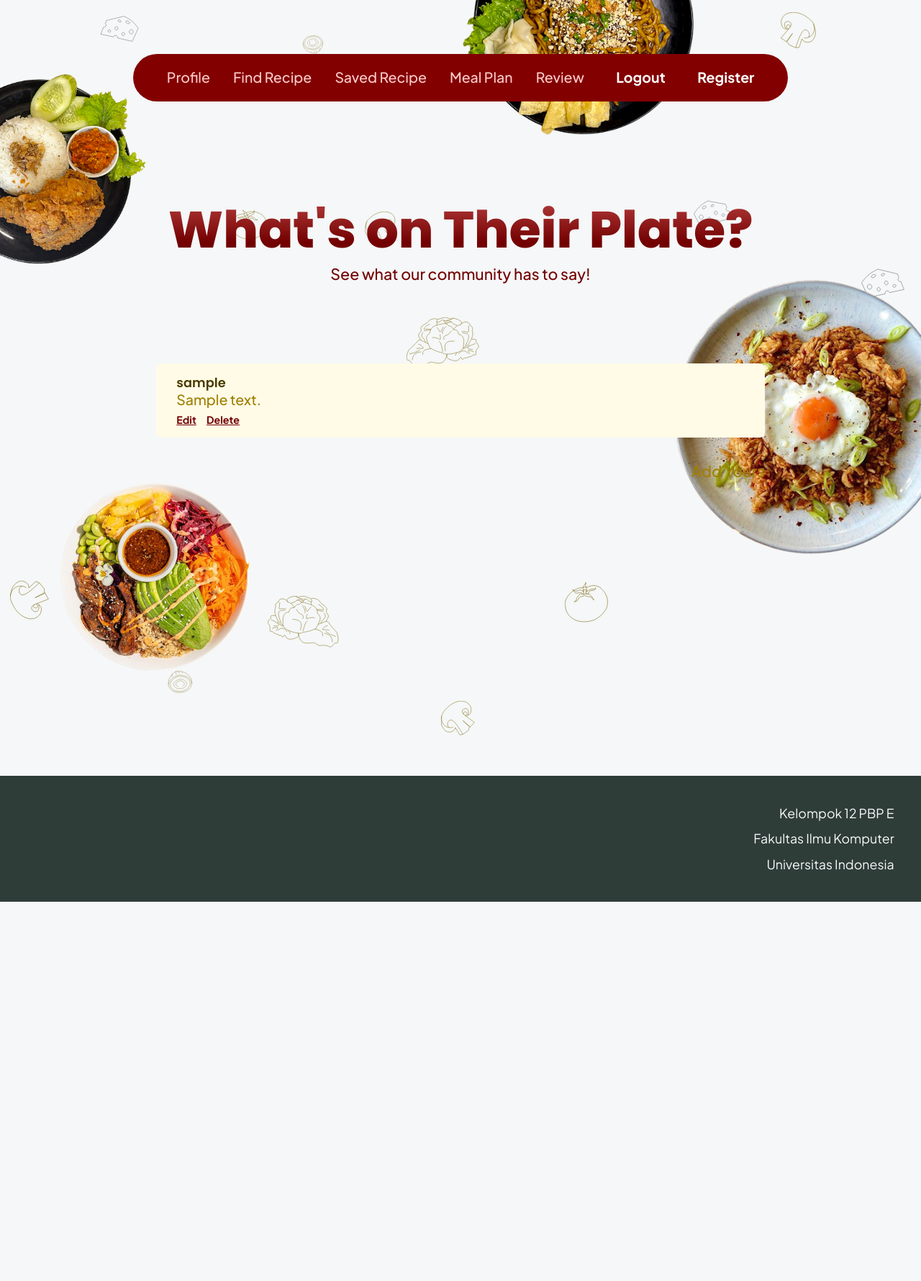
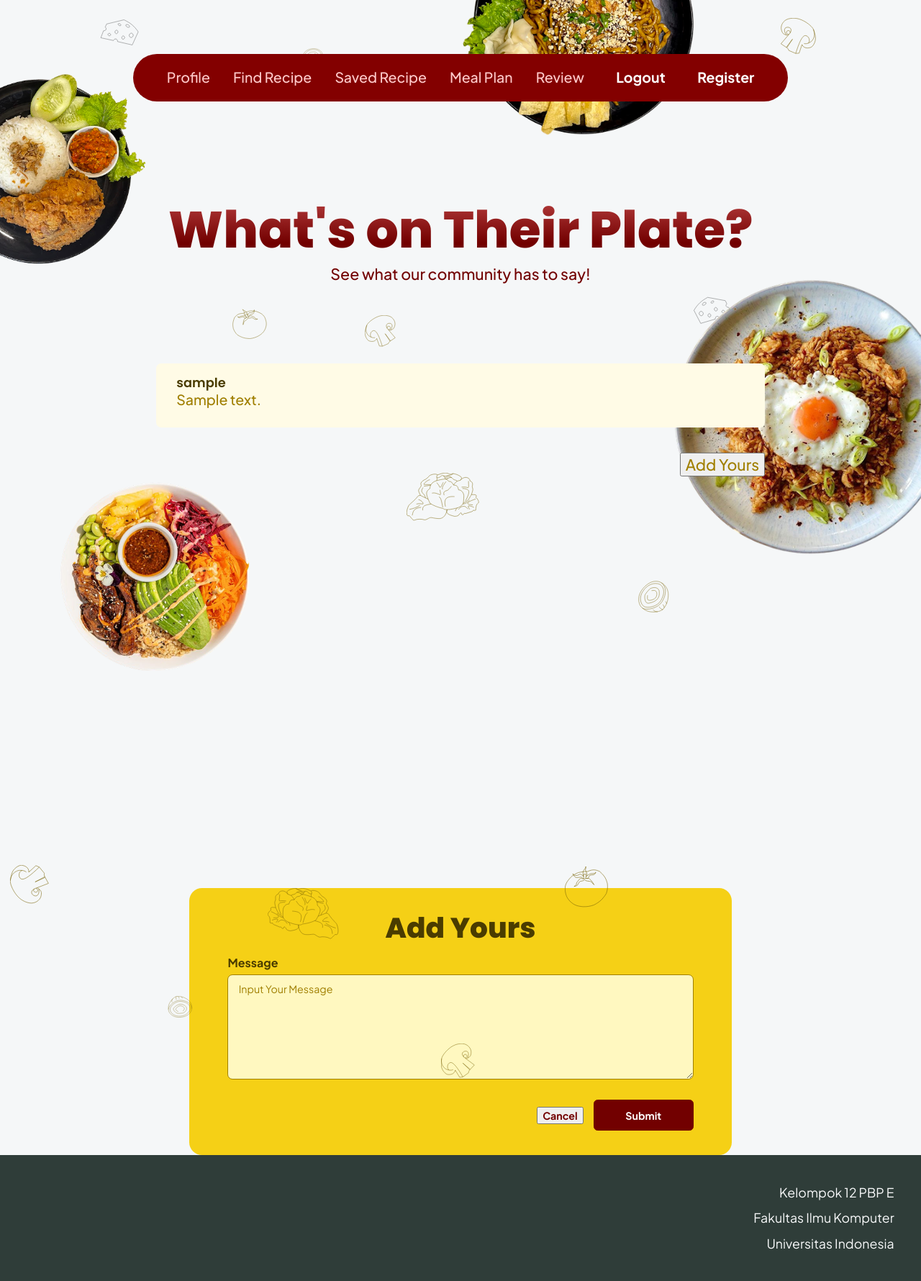
Before and after one commit to pbp-kelompok-e12/FillMyDish, a Django app: template templates/review_list.html in a window 1280 px wide. Shown: the whole page at 72% size. Before the commit the page ends 1253 px from the top, so only its background shows below. Run offline with Django 5.2, Linux system fonts and the light colour scheme; a user stored in the database is signed in; tables that the repository leaves empty hold one stand-in row (values such as "Sample post"); the template is opened without the code that fills it: values that come from a table or form of the project are taken from there, most other values are stand-ins (such as "Sample title", 1, 10 or a date in 2020); one stand-in notice (Sample message) is shown; some libraries are stand-ins or nearby versions.

Commit message:
feat: implemented ajax;  added create_review_ajax and get_reviews_ajax in views.py, created update_review.html

```diff
--- a/review/urls.py
+++ b/review/urls.py
@@ -5,7 +5,8 @@ app_name = 'review'
 
 urlpatterns = [
     path('', views.review_list, name='list'),
-    path('add/', views.review_add, name='add'),
-    path('<int:pk>/edit/', views.review_edit, name='edit'),
-    path('<int:pk>/delete/', views.review_delete, name='delete'),
+    path("json/", views.get_reviews_json, name="json"),
+    path('create-ajax/', views.create_review_ajax, name='create_ajax'),
+    path('<int:pk>/update/', views.update_review, name='update'),
+    path('<int:pk>/delete/', views.delete_review, name='delete'),
 ]
--- a/review/views.py
+++ b/review/views.py
@@ -1,5 +1,6 @@
+from django.contrib import messages
 from django.shortcuts import render
-from django.http import HttpResponse
+from django.http import HttpResponse, JsonResponse
 from django.contrib.auth.decorators import login_required
 from django.shortcuts import get_object_or_404, redirect, render
 from django.views.decorators.http import require_POST
@@ -9,38 +10,66 @@ from .models import Review
 
 # Create your views here.
 def review_list(request):
+    context = {
+        "form":ReviewForm(),
+    }
+
+    return render(request, "review_list.html", context)
+
+def get_reviews_json(request):
     reviews = Review.objects.filter(is_visible=True).select_related('user')
-    return render(request, 'review_list.html', {'reviews': reviews})
+
+    data = []
+
+    for review in reviews:
+        data.append({
+            "pk":str(review.pk),
+            "fields":{
+                "user":review.user.username,
+                "message":review.message,
+                "created_at":review.created_at,
+                "updated_at":review.updated_at,
+            },
+        })
+    return JsonResponse(data, safe=False)
+
+@require_POST
+def create_review_ajax(request):
+    if not request.user.is_authenticated:
+        return JsonResponse({"message":"Silakan login terlebih dahulu"}, status=401)
+
+    form = ReviewForm(request.POST)
+    if form.is_valid():
+        review = form.save(commit = False)
+        review.user = request.user
+        review.save
+        return JsonResponse(
+            {"message":"Review berhasil ditambahkan.",
+             "pk":str(review.pk)}, status = 201
+        )
+    return JsonResponse({"errors":form.errors.get_json_data()}, status=400)
 
 @login_required
-def review_add(request):
-    if request.method == 'POST':
-        form = ReviewForm(request.POST)
-        if form.is_valid():
-            review = form.save(commit=False)
-            review.user = request.user
-            review.save()
-            return redirect('review:list')
-    else:
-        form = ReviewForm()
-    return render(request, 'review_form.html', {'form':form})
-
-@login_required
-def review_edit(request, pk):
+def update_review(request, pk):
     review = get_object_or_404(Review, pk=pk, user=request.user)
     if request.method == "POST":
         form = ReviewForm(request.POST, instance=review)
         if form.is_valid():
             form.save()
+            messages.success(request, "Review berhasil diperbarui!")
             return redirect('review:list')
     else:
         form = ReviewForm(instance=review)
 
-    return render(request, 'review_form.html', {'form':form})
+    return render(request, 'update_review.html', {'form':form})
 
 @login_required
 @require_POST
-def review_delete(request,pk):
+def delete_review(request,pk):
     review = get_object_or_404(Review, pk=pk, user=request.user)
-    review.delete()
+
+    if request.method == "POST":
+        review.delete()
+        messages.success(request, "Review berhasil dihapus!")
+
     return redirect("review:list")
--- a/templates/review_list.html
+++ b/templates/review_list.html
@@ -10,30 +10,164 @@
     </header>
 
     <section class="review-body">
-        <a class="review-add" href="{% url 'review:add' %}">Add Yours</a>
-
-        <div class="review-list">
-            {% for review in reviews %}
-            <article class="review-card">
-                <h3 class="review-card__name">{{ review.user.username }}</h3>
-                <p class="review-card__message">{{ review.message|linebreaksbr }}</p>
-
-                {% if review.user == user %}
-                <div class="review-card__actions">
-                    <a href="{% url 'review:edit' review.pk %}">Edit</a>
-                    <form method="post" action="{% url 'review:delete' review.pk %}">
-                        {% csrf_token %}
-                        <button type="submit">Delete</button>
-                    </form>
-                </div>
-                {% endif %}
-            </article>
-            {% empty %}
-            <article class="review-card">
-                <p class="review-card__message">Belum ada review. Jadilah yang pertama!</p>
-            </article>
-            {% endfor %}
-        </div>
+        <button type="button" class="review-add" id="add-btn">Add Yours</button>
+        <div class="review-list" id="review-list"></div>
     </section>
 </div>
+
+<!-- Modal: hanya untuk menambah review -->
+<div class="review-modal" id="modal">
+    <form class="review-form" id="review-form">
+        {% csrf_token %}
+        <h2 class="review-form__title">Add Yours</h2>
+
+        <div class="review-form__field">
+            <label for="{{ form.message.id_for_label }}">Message</label>
+            {{ form.message }}
+            <p class="review-form__error" id="form-error"></p>
+        </div>
+
+        <div class="review-form__actions">
+            <button type="button" class="review-form__cancel" id="cancel-btn">Cancel</button>
+            <button type="submit" class="review-form__submit">Submit</button>
+        </div>
+    </form>
+</div>
+
+<script>
+    const list = document.getElementById('review-list');
+    const modal = document.getElementById('modal');
+    const form = document.getElementById('review-form');
+    const textarea = form.querySelector('textarea');
+    const errorEl = document.getElementById('form-error');
+    const csrf = form.querySelector('[name=csrfmiddlewaretoken]').value;
+
+    const isLoggedIn = {{ user.is_authenticated|yesno:"true,false" }};
+    const loginUrl = "{{ login_url }}";
+    const updateUrl = (id) => "{% url 'review:update' 0 %}".replace('/0/', `/${id}/`);
+    const deleteUrl = (id) => "{% url 'review:delete' 0 %}".replace('/0/', `/${id}/`);
+
+    function showToast(text, isError = false) {
+        const toast = document.createElement('div');
+        toast.className = 'review-toast' + (isError ? ' review-toast--error' : '');
+        toast.textContent = text;
+        document.body.append(toast);
+        setTimeout(() => toast.remove(), 3000);
+    }
+
+    // textContent (bukan innerHTML) supaya aman dari XSS
+    function makeCard(review) {
+        const card = document.createElement('article');
+        card.className = 'review-card';
+
+        const name = document.createElement('h3');
+        name.className = 'review-card__name';
+        name.textContent = review.fields.user;
+
+        const message = document.createElement('p');
+        message.className = 'review-card__message';
+        message.textContent = review.fields.message;
+
+        card.append(name, message);
+
+        if (review.fields.is_owner) {
+            const actions = document.createElement('div');
+            actions.className = 'review-card__actions';
+
+            // Edit: link ke halaman update
+            const editLink = document.createElement('a');
+            editLink.href = updateUrl(review.pk);
+            editLink.textContent = 'Edit';
+
+            // Delete: form POST biasa (redirect), sama seperti di portofolio
+            const deleteForm = document.createElement('form');
+            deleteForm.method = 'post';
+            deleteForm.action = deleteUrl(review.pk);
+
+            const token = document.createElement('input');
+            token.type = 'hidden';
+            token.name = 'csrfmiddlewaretoken';
+            token.value = csrf;
+
+            const deleteBtn = document.createElement('button');
+            deleteBtn.type = 'submit';
+            deleteBtn.textContent = 'Delete';
+
+            deleteForm.append(token, deleteBtn);
+            deleteForm.addEventListener('submit', (e) => {
+                if (!confirm('Hapus review ini?')) e.preventDefault();
+            });
+
+            actions.append(editLink, deleteForm);
+            card.append(actions);
+        }
+        return card;
+    }
+
+    async function loadReviews() {
+        const res = await fetch("{% url 'review:json' %}");
+        const reviews = await res.json();
+
+        list.replaceChildren();
+        if (reviews.length === 0) {
+            const empty = document.createElement('article');
+            empty.className = 'review-card';
+            empty.textContent = 'Belum ada review. Jadilah yang pertama!';
+            list.append(empty);
+            return;
+        }
+        reviews.forEach((r) => list.append(makeCard(r)));
+    }
+
+    function openModal() {
+        textarea.value = '';
+        errorEl.style.display = 'none';
+        modal.classList.add('is-open');
+        textarea.focus();
+    }
+
+    function closeModal() {
+        modal.classList.remove('is-open');
+    }
+
+    document.getElementById('add-btn').onclick = () => {
+        if (!isLoggedIn) {
+            window.location.href = loginUrl;
+            return;
+        }
+        openModal();
+    };
+
+    document.getElementById('cancel-btn').onclick = closeModal;
+
+    form.addEventListener('submit', async (e) => {
+        e.preventDefault();
+        const res = await fetch("{% url 'review:create_ajax' %}", {
+            method: 'POST',
+            body: new FormData(form),
+        });
+        const data = await res.json().catch(() => ({}));
+
+        if (res.status === 401) {
+            window.location.href = loginUrl;
+        } else if (res.ok) {
+            closeModal();
+            showToast(data.message);
+            loadReviews();
+        } else if (data.errors) {
+            // get_json_data() -> { field: [ {message, code}, ... ] }
+            errorEl.textContent = Object.values(data.errors).flat().map((e) => e.message).join(' ');
+            errorEl.style.display = 'block';
+        } else {
+            showToast('Terjadi kesalahan. Coba lagi.', true);
+        }
+    });
+
+    // Pesan dari redirect (setelah update/delete)
+    {% for message in messages %}
+    showToast("{{ message|escapejs }}");
+    {% endfor %}
+
+    loadReviews();
+</script>
 {% endblock content %}
```
Also changed, not shown: templates/update_review.html (added, +25 -0 lines).
